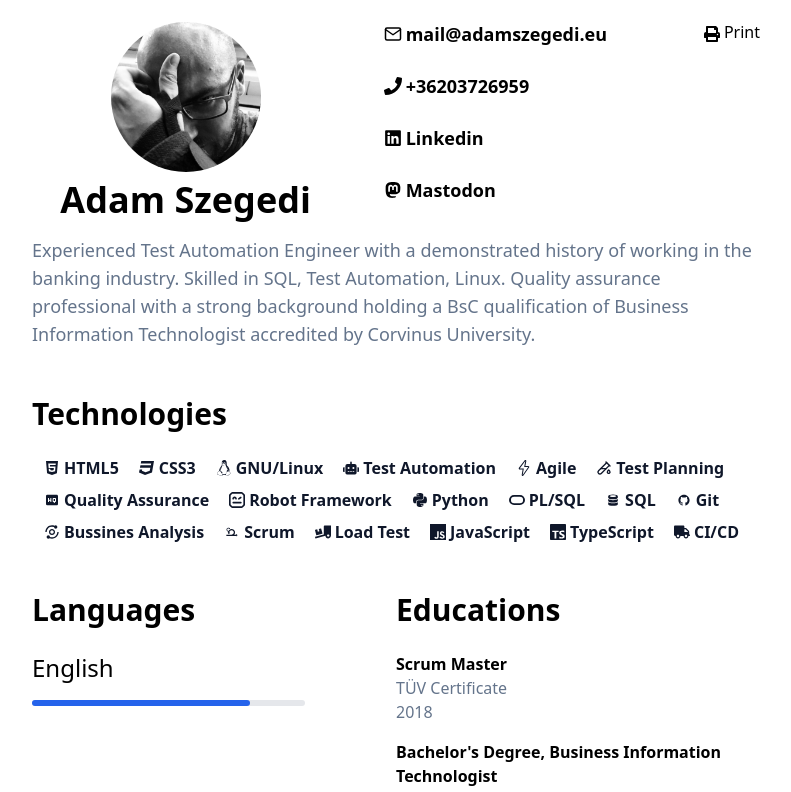
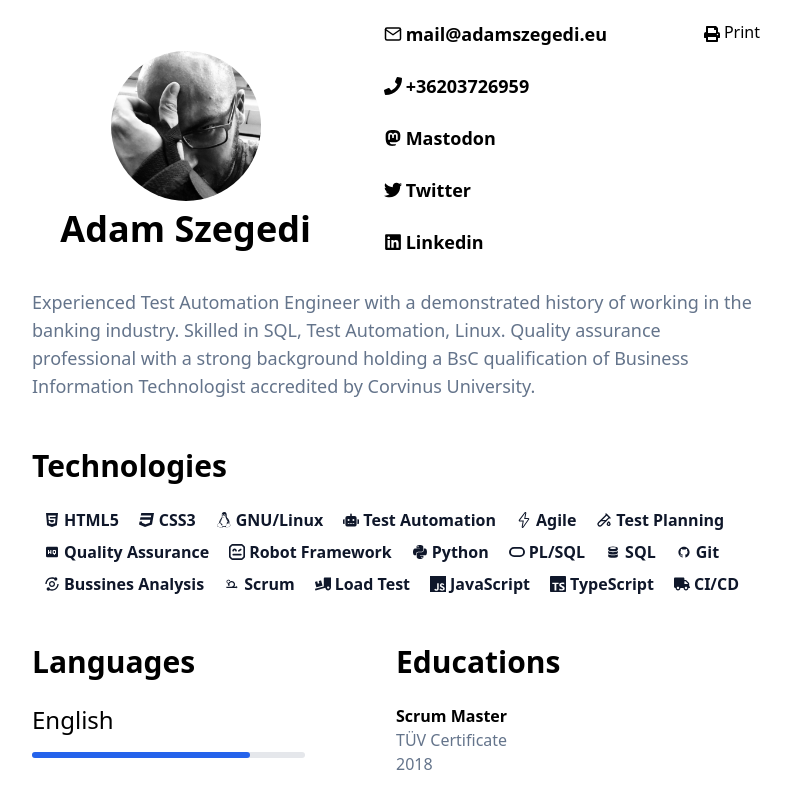
Before and after one commit to adamszegedi/onlinecv-next, a Next.js app: page / in a window 1280 px wide. Shown: the top 792 px of the page, without its empty margins (244-1035 px from the left). Built offline with nearby package versions, Linux system fonts and the light colour scheme.

Commit message:
fixed print styles for mastodon, linkedin, twitter

```diff
--- a/pages/data/cv_data.json
+++ b/pages/data/cv_data.json
@@ -36,15 +36,24 @@
         "text": "+36203726959"
       },
       {
+        "type": "mastodon",
+        "data": "https://social.linux.pizza/@adamszegedi",
+        "text": "Mastodon",
+        "print": "@adamszegedi",
+        "rel": "me"
+      },
+      {
+        "type": "twitter",
+        "data": "https://twitter.com/adamszegedi",
+        "text": "Twitter",
+        "print": "@adamszegedi",
+        "rel": "me"
+      },
+      {
         "type": "linkedin",
         "data": "https://www.linkedin.com/in/adamszegedi/",
         "text": "Linkedin",
-        "rel": "me"
-      },
-      {
-        "type": "mastodon",
-        "data": "https://social.linux.pizza/@adamszegedi",
-        "text": "Mastodon",
+        "print": "adamszegedi",
         "rel": "me"
       }
     ],
--- a/pages/elements/buttons/print.tsx
+++ b/pages/elements/buttons/print.tsx
@@ -3,7 +3,7 @@ import {FaPrint} from 'react-icons/fa'
 const print = () => {window.print()};
 
 const PrintButton = () => {
-  return <div className='flex flex-row items-center w-fit absolute top-0 right-0 vanish'>
+  return <div className='flex flex-row items-center w-fit absolute top-0 right-0 print-vanish'>
 
       <button onClick={print}><FaPrint className='inline'/> Print</button>
   </div>
--- a/pages/elements/contact/contact.tsx
+++ b/pages/elements/contact/contact.tsx
@@ -1,28 +1,40 @@
-export interface ContactData {data:string, text?: string, type:string, rel?: string, src?: string};
+export interface ContactData {data:string, text?: string, type:string, rel?: string, src?: string, print?: string};
 import { FaLinkedin } from 'react-icons/fa';
 import { FaMastodon } from 'react-icons/fa';
+import { FaTwitter } from 'react-icons/fa';
 import { FaPhone } from 'react-icons/fa';
 import { FiMail } from 'react-icons/fi';
 import { GrDocumentMissing } from 'react-icons/gr'
 import { IconType } from 'react-icons/lib';
 import React from 'react';
 
-type contactType = 'mail'|'phone'|'linkedin'|'mastodon';
+type contactType = 'mail'|'phone'|'linkedin'|'mastodon'|'twitter';
+
 const contactIcons = new Map<contactType, IconType>([
   ["mail", FiMail],
   ["mastodon", FaMastodon],
   ["linkedin", FaLinkedin],
   ["phone", FaPhone],
+  ["twitter", FaTwitter]
 ]);
 
+
+const changePrintText: contactType[] = ['linkedin', 'mastodon', 'twitter']
+
+
 const Contact = ({ contact }: {contact: ContactData}): JSX.Element => {
-  const icon: IconType = (contactIcons.get(contact.type as contactType) ? contactIcons.get(contact.type as contactType): GrDocumentMissing)!;
+  const contactType = contact.type as contactType;
+  const icon: IconType = (contactIcons.get(contactType) ? contactIcons.get(contact.type as contactType): GrDocumentMissing)!;
+  const printText = changePrintText.includes(contactType) && contact.print ? ` ${contact.print}`: '';
   return <div className='mb-6 content-baseline pl-4'>
-    <a href={contact.data} rel={contact.rel} className="flex items-center">
+    <a href={contact.data} rel={contact.rel} className={"flex items-center "}>
         {React.createElement(icon)}
-        <p className='pl-1'>
-        {contact.text ? contact.text: contact.data}
+        <p className={'pl-1'.concat(printText ? ' print-vanish': '')}>
+        {
+        (contact.text ? contact.text: contact.data)
+        }
         </p>
+        <p className='ml-2 print-appear' style={{display: "none"}}>{printText}</p>
     </a>
   </div>
   ;
--- a/pages/elements/header.tsx
+++ b/pages/elements/header.tsx
@@ -10,7 +10,8 @@ export default function Header({ name, bio, src, contacts }: HeaderData) {
   return (
     <>
         <header className='flex flex-wrap mb-2 relative'>
-          <picture className='basis-1/4 rounded-full min-w-fit m-auto sm:mb-2 mb-12'>
+          <div className='basis-1/4 min-w-fit mx-auto flex items-center mb-12 md:mb-0'>
+            <picture className='rounded-full'>
               <Image
               src={profilePic}
               alt="Adam Szegedi"
@@ -20,6 +21,7 @@ export default function Header({ name, bio, src, contacts }: HeaderData) {
                 {name}
               </h1>
             </picture>
+          </div>
           <ContactList listOfContacts={contacts}/>
           <PrintButton/>
         </header>
--- a/styles/cv.css
+++ b/styles/cv.css
@@ -8,7 +8,7 @@
 }
 
 @media print {
-    .vanish {
+    .print-vanish {
       display: none;
     }
 
@@ -17,4 +17,8 @@
     .page-break{
       page-break-after: always;
     }
+
+    .print-appear {
+      display: inline !important;
+    }
   }
```
Lines whose indentation alone changed are shown as unchanged.
